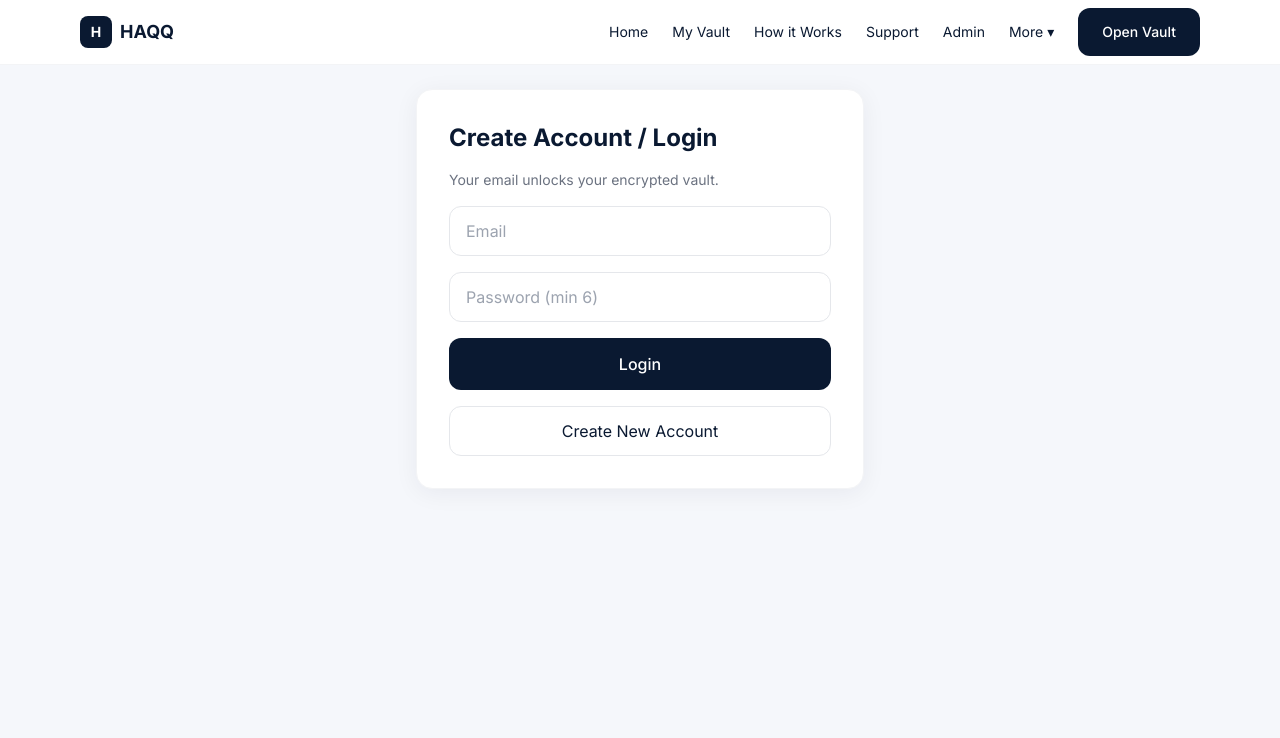
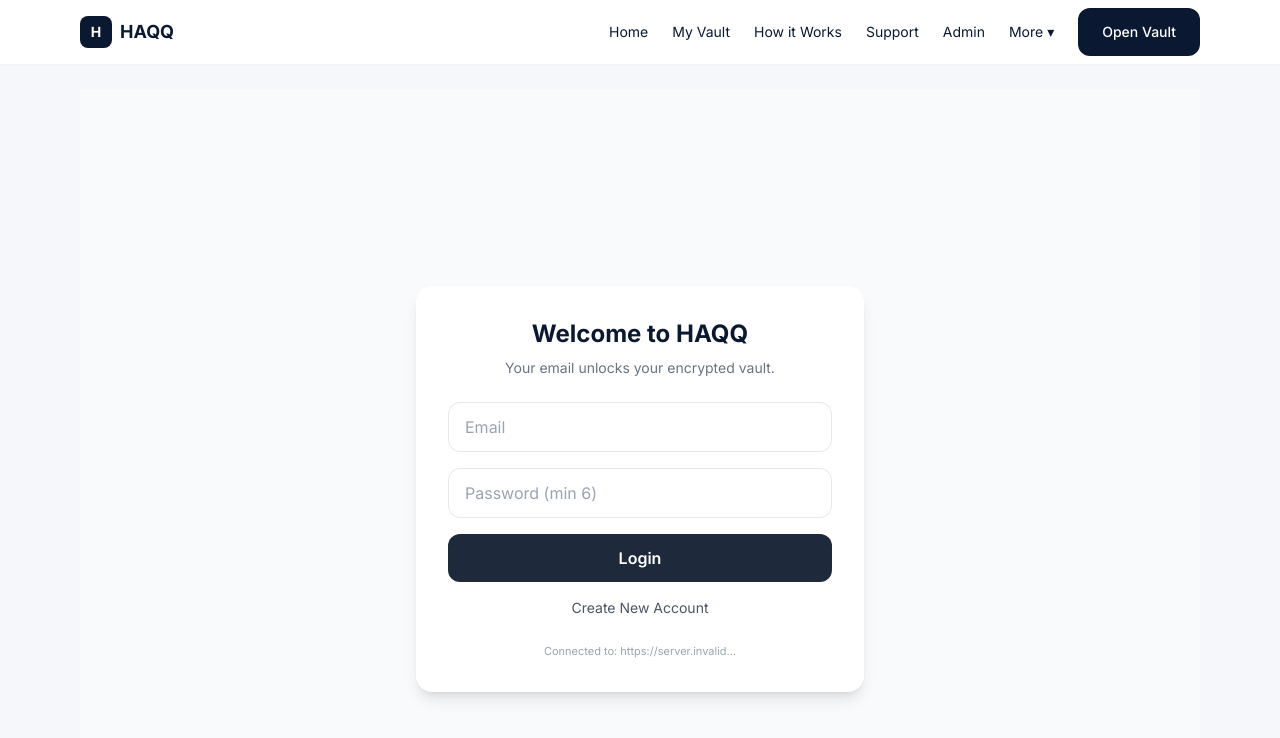
Before and after one commit to Habeebullahi7/Haqq-Vault, a Next.js app: page /account in a window 1280 px wide. Shown: the top 738 px of the page. Built offline with nearby package versions, Linux system fonts and the light colour scheme; no server answers.

Commit message:
Refactor account page for improved user flow

```diff
--- a/app/account/page.tsx
+++ b/app/account/page.tsx
@@ -1,21 +1,106 @@
-'use client'
-import { useEffect, useState } from 'react'
-import { supabase } from '@/lib/supabase'
-export default function Account(){
-  const [email,setEmail]=useState(''); const [password,setPassword]=useState(''); const [user,setUser]=useState<any>(null)
-  useEffect(()=>{ supabase.auth.getUser().then(({data})=>setUser(data.user)) },[])
-  const signup = async()=>{ const {error} = await supabase.auth.signUp({email,password}); if(error) alert(error.message); else alert('Check email to confirm!') }
-  const login = async()=>{ const {error} = await supabase.auth.signInWithPassword({email,password}); if(error) alert(error.message); else window.location.href='/vault' }
-  const logout = async()=>{ await supabase.auth.signOut(); window.location.href='/' }
-  if(user) return <div className="card p-8 max-w-md mx-auto text-center"><h2 className="font-bold">Salaam, {user.email}</h2><p className="text-sm text-gray-500 mt-2">Your vault is secured</p><button onClick={logout} className="mt-6 btn-navy w-full">Logout</button></div>
+"use client";
+
+import { useState } from "react";
+import { useRouter } from "next/navigation";
+import { createClient } from "@supabase/supabase-js";
+
+// Direct client - no more old project confusion
+const supabase = createClient(
+  process.env.NEXT_PUBLIC_SUPABASE_URL!,
+  process.env.NEXT_PUBLIC_SUPABASE_ANON_KEY!
+);
+
+export default function AccountPage() {
+  const router = useRouter();
+  const [email, setEmail] = useState("");
+  const [password, setPassword] = useState("");
+  const [mode, setMode] = useState<"login" | "signup">("login");
+  const [loading, setLoading] = useState(false);
+
+  async function handleSubmit(e: React.FormEvent) {
+    e.preventDefault();
+    setLoading(true);
+
+    try {
+      if (mode === "signup") {
+        // 1. Create account
+        const { error: signUpError } = await supabase.auth.signUp({
+          email: email.trim(),
+          password,
+        });
+        if (signUpError) throw signUpError;
+
+        // 2. AUTO LOGIN immediately - bypass confirm email
+        const { error: signInError } = await supabase.auth.signInWithPassword({
+          email: email.trim(),
+          password,
+        });
+        if (signInError) throw signInError;
+
+        router.push("/vault");
+      } else {
+        // Login
+        const { error } = await supabase.auth.signInWithPassword({
+          email: email.trim(),
+          password,
+        });
+        if (error) throw error;
+        router.push("/vault");
+      }
+    } catch (err: any) {
+      alert(err.message || "Something went wrong");
+    } finally {
+      setLoading(false);
+    }
+  }
+
   return (
-    <div className="card p-8 max-w-md mx-auto space-y-4">
-      <h1 className="text-2xl font-bold">Create Account / Login</h1>
-      <p className="text-sm text-gray-500">Your email unlocks your encrypted vault.</p>
-      <input value={email} onChange={e=>setEmail(e.target.value)} placeholder="Email" className="w-full border rounded-xl px-4 py-3"/>
-      <input type="password" value={password} onChange={e=>setPassword(e.target.value)} placeholder="Password (min 6)" className="w-full border rounded-xl px-4 py-3"/>
-      <button onClick={login} className="btn-navy w-full">Login</button>
-      <button onClick={signup} className="border rounded-xl w-full py-3">Create New Account</button>
+    <div className="min-h-screen flex items-center justify-center bg-gray-50 px-4">
+      <div className="w-full max-w-md bg-white rounded-2xl shadow-lg p-8">
+        <h1 className="text-2xl font-bold text-center mb-2">Welcome to HAQQ</h1>
+        <p className="text-center text-gray-500 text-sm mb-6">
+          Your email unlocks your encrypted vault.
+        </p>
+
+        <form onSubmit={handleSubmit} className="space-y-4">
+          <input
+            type="email"
+            required
+            placeholder="Email"
+            value={email}
+            onChange={(e) => setEmail(e.target.value)}
+            className="w-full px-4 py-3 rounded-xl border border-gray-200 focus:outline-none focus:ring-2 focus:ring-black"
+          />
+          <input
+            type="password"
+            required
+            minLength={6}
+            placeholder="Password (min 6)"
+            value={password}
+            onChange={(e) => setPassword(e.target.value)}
+            className="w-full px-4 py-3 rounded-xl border border-gray-200 focus:outline-none focus:ring-2 focus:ring-black"
+          />
+
+          <button
+            type="submit"
+            disabled={loading}
+            className="w-full py-3 rounded-xl bg-slate-800 text-white font-semibold hover:bg-black transition disabled:opacity-50"
+          >
+            {loading ? "Please wait..." : mode === "login" ? "Login" : "Create Account"}
+          </button>
+        </form>
+
+        <button
+          onClick={() => setMode(mode === "login" ? "signup" : "login")}
+          className="w-full mt-4 text-sm text-gray-600 hover:text-black"
+        >
+          {mode === "login" ? "Create New Account" : "Already have account? Login"}
+        </button>
+
+        <p className="text-[11px] text-center text-gray-400 mt-6">
+          Connected to: {process.env.NEXT_PUBLIC_SUPABASE_URL?.slice(0, 30)}...
+        </p>
+      </div>
     </div>
-  )
+  );
 }
```
